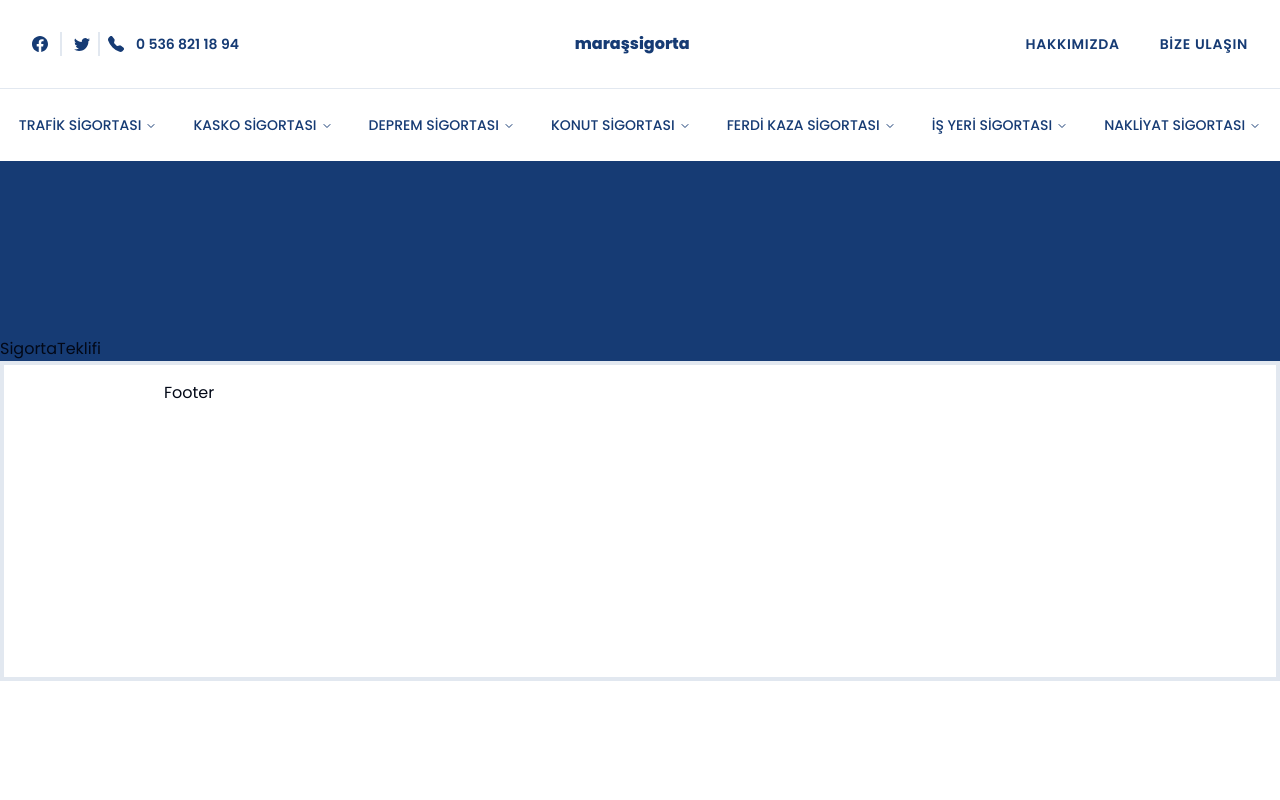
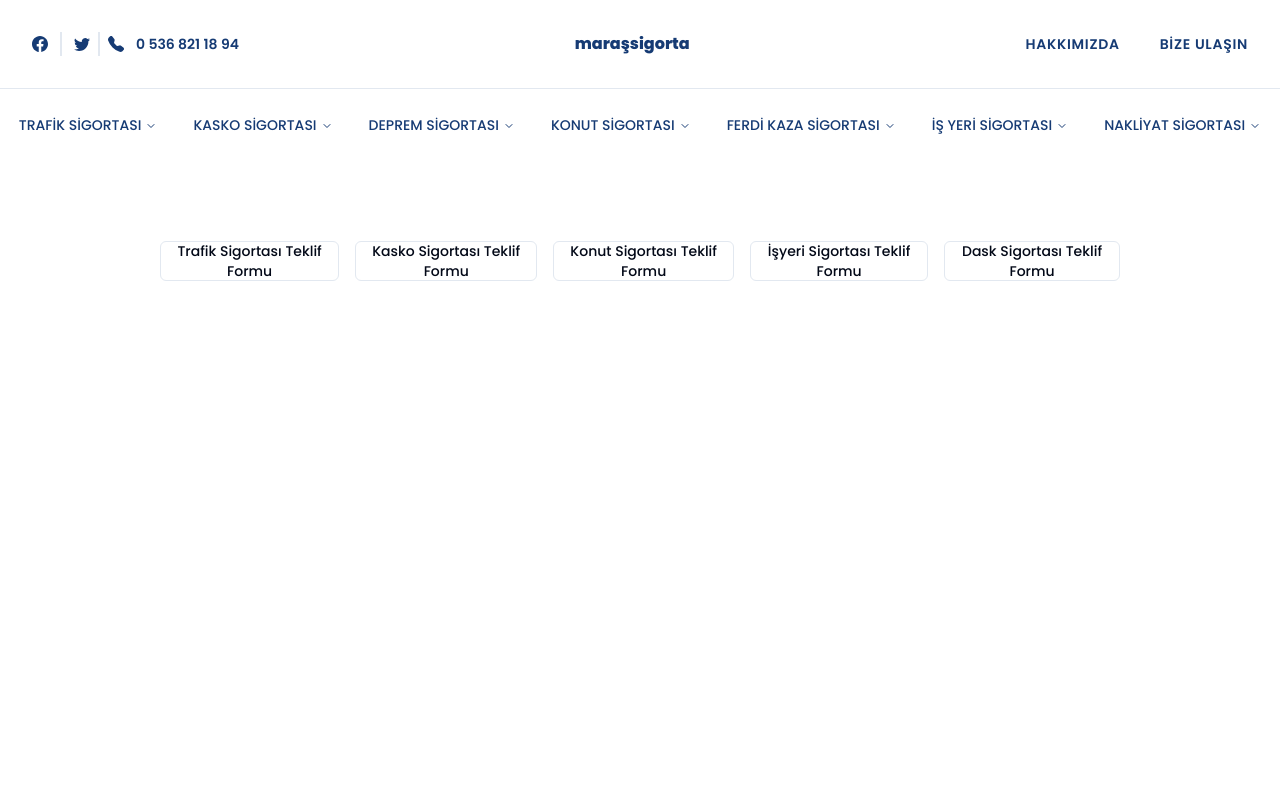
Before and after one commit to furkanleylek/Sigorta, a Next.js app: page /teklifal in a window 1280 px wide. Shown: the top 800 px of the page. Built offline with nearby package versions, Linux system fonts and the light colour scheme.

Commit message:
forms taslak

```diff
--- a/app/[categoryName]/page.tsx
+++ b/app/[categoryName]/page.tsx
@@ -11,7 +11,7 @@ export async function generateMetadata(
 ): Promise<Metadata> {
     const categoryItems = CategoryData.data.find(item => item.linkHref === params.categoryName)
     return {
-        title: `Categories | ${categoryItems?.title}`,
+        title: `${categoryItems?.title}`,
         // description: `${categorie?.name} description`
     }
 }
--- /dev/null
+++ b/app/iletisim/page.tsx
@@ -0,0 +1,11 @@
+import Container from '@/components/ui/container'
+import React from 'react'
+
+const İletisim = () => {
+    return (
+        <Container>
+            <div>İletisim</div>
+        </Container>
+    )
+}
+export default İletisim
--- a/app/teklifal/page.tsx
+++ b/app/teklifal/page.tsx
@@ -1,8 +1,13 @@
 import React from 'react'
-
+import AllTeklifler from '@/components/teklifler/all-teklifler'
+import Container from '@/components/ui/container'
 const SigortaTeklifi = () => {
     return (
-        <div className='bg-main pt-44'>SigortaTeklifi</div>
+        <Container>
+            <div className='pt-16 h-screen'>
+                <AllTeklifler />
+            </div>
+        </Container>
     )
 }
 
--- a/components/main/landing/landing.tsx
+++ b/components/main/landing/landing.tsx
@@ -4,6 +4,7 @@ import Image from 'next/image'
 import { Paragraph } from '../../ui/paragraph'
 import { Button } from '../../ui/button'
 import { BackgroundImage } from './background-image'
+import Link from 'next/link'
 const Landing = () => {
     return (
         <div className=' text-white h-full w-full flex items-center  relative pb-36 pt-24'>
@@ -14,14 +15,17 @@ const Landing = () => {
                     Trafik kazalarında trafik sigorta poliçeniz ve kasko poliçenizde teminatların tam olduğundan emin olmanız gerekmektedir .
                 </Paragraph>
                 <div className='flex flex-col md:flex-row items-start gap-4 pt-4 md:pt-8'>
+                    <Link href='/teklifal'>
                         <Button className='uppercase bg-stroke text-secondary rounded-full font-semibold tracking-wider hover:translate-y-[-4px] transition-all duration-500' size='lg'>
                             EN UYGUN TEKLİFİ ALIN
                         </Button>
+                    </Link>
+                    <Link href='/iletisim'>
                         <Button className='uppercase bg-zinc-900 bg-opacity-20 text-secondary rounded-full font-semibold tracking-wider hover:translate-y-[-4px] transition-all duration-500' size='lg' variant='outline'>
                             BİZE ULAŞIN
                         </Button>
+                    </Link>
                 </div>
-
             </Container>
         </div>
     )
--- /dev/null
+++ b/components/teklif-forms/dask-form.tsx
@@ -0,0 +1,9 @@
+import React from 'react'
+
+const DaskForm = () => {
+    return (
+        <div>Dask Sigorta Teklif Formu</div>
+    )
+}
+
+export default DaskForm
--- /dev/null
+++ b/components/teklif-forms/isyeri-form.tsx
@@ -0,0 +1,9 @@
+import React from 'react'
+
+const IsyeriForm = () => {
+    return (
+        <div>İş Yeri Sigorta Teklif Formu</div>
+    )
+}
+
+export default IsyeriForm
--- /dev/null
+++ b/components/teklif-forms/kasko-form.tsx
@@ -0,0 +1,9 @@
+import React from 'react'
+
+const KaskoForm = () => {
+    return (
+        <div>Kasko Sigorta Teklif Formu</div>
+    )
+}
+
+export default KaskoForm
--- /dev/null
+++ b/components/teklif-forms/konut-form.tsx
@@ -0,0 +1,9 @@
+import React from 'react'
+
+const KonutForm = () => {
+    return (
+        <div>Konut Sİgorta Teklif Formu</div>
+    )
+}
+
+export default KonutForm
--- /dev/null
+++ b/components/teklif-forms/trafik-form.tsx
@@ -0,0 +1,9 @@
+import React from 'react'
+
+const TrafikForm = () => {
+    return (
+        <div>TrafikForm</div>
+    )
+}
+
+export default TrafikForm
--- /dev/null
+++ b/components/teklifler/all-teklifler.tsx
@@ -0,0 +1,83 @@
+
+'use client'
+import React, { useState } from 'react'
+import { Button } from '../ui/button'
+import TrafikForm from '../teklif-forms/trafik-form'
+import KaskoForm from '../teklif-forms/kasko-form'
+import KonutForm from '../teklif-forms/konut-form'
+import IsyeriForm from '../teklif-forms/isyeri-form'
+import DaskForm from '../teklif-forms/dask-form'
+
+
+
+
+const Buttons = [
+    {
+        title: 'Trafik Sigortası Teklif Formu',
+        content: 'trafik'
+    },
+    {
+        title: 'Kasko Sigortası Teklif Formu',
+        content: 'kasko'
+    },
+    {
+        title: 'Konut Sigortası Teklif Formu',
+        content: 'konut'
+    },
+    {
+        title: 'İşyeri Sigortası Teklif Formu',
+        content: 'isyeri'
+    },
+    {
+        title: 'Dask Sigortası Teklif Formu',
+        content: 'dask'
+    }
+]
+
+const AllTeklifler = () => {
+
+    const [content, setContent] = useState('genelbilgi')
+
+    return (
+        <div className='flex flex-col gap-20'>
+            <div className='flex items-center gap-4 '>
+                {
+                    Buttons.map((element) => {
+                        return (
+                            <Button key={element.title} variant={element.content === content ? 'default' : 'outline'} onClick={() => setContent(element.content)}>
+                                {element.title}
+                            </Button>
+                        )
+                    })
+                }
+            </div>
+            {
+                content === 'trafik' && (
+                    <TrafikForm />
+                )
+            }
+            {
+                content === 'kasko' && (
+                    <KaskoForm />
+                )
+            }
+            {
+                content === 'konut' && (
+                    <KonutForm />
+                )
+            }
+            {
+                content === 'isyeri' && (
+                    <IsyeriForm />
+                )
+            }
+            {
+                content === 'dask' && (
+                    <DaskForm />
+                )
+            }
+        </div>
+    )
+}
+
+export default AllTeklifler
```
Lines whose indentation alone changed are shown as unchanged.
